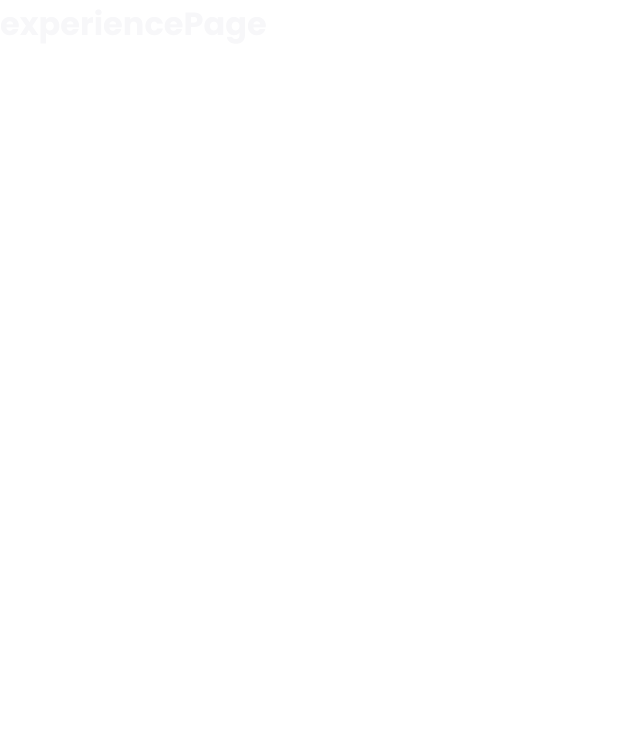
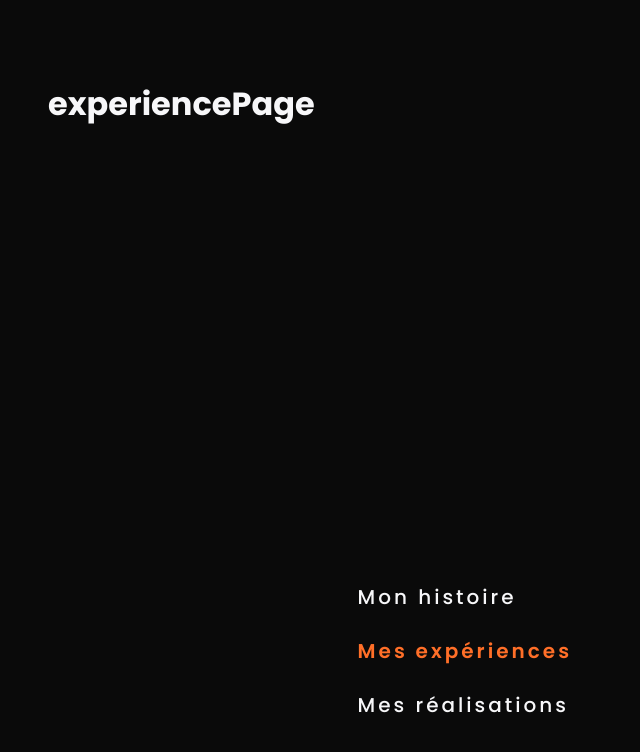
Before and after one commit to DamienLecointre/Portfolio-Frontend, a Next.js app: page /mes-experiences in a window 1280 px wide. Shown: the top 752 px of the page, without its empty margins (0-640 px from the left). Built offline with nearby package versions, Linux system fonts and the light colour scheme.

Commit message:
Header component added on all pages + nav link orange color added on link click + HomePage style changed name to SitePageSetup

```diff
--- a/src/app/home/page.tsx
+++ b/src/app/home/page.tsx
@@ -7,7 +7,7 @@ import BurgerMenuDisplay from "@/components/layout/BurgerMenuDisplay";
 import PageTitle from "@/components/ui/PageTitle";
 import Header from "@/components/layout/Header";
 
-import styles from "@/styles/pages/Home.module.scss";
+import styles from "@/styles/pages/SitePageSetup.module.scss";
 
 function HomePage() {
   const isMobile = useIsMobile(768);
--- a/src/app/mes-experiences/page.tsx
+++ b/src/app/mes-experiences/page.tsx
@@ -1,7 +1,12 @@
+import Header from "@/components/layout/Header";
+
+import styles from "@/styles/pages/SitePageSetup.module.scss";
+
 function experiencePage() {
   return (
-    <div>
+    <div className={styles.pageContainer}>
       <h1>experiencePage</h1>
+      <Header />
     </div>
   );
 }
--- a/src/components/sections/nav/DisplayScreensBtnData.tsx
+++ b/src/components/sections/nav/DisplayScreensBtnData.tsx
@@ -6,12 +6,13 @@ type Props = {
   location?: string;
 };
 
+const navData = [
+  { linkTitle: "Mon histoire", link: "/mon-histoire" },
+  { linkTitle: "Mes expériences", link: "/mes-experiences" },
+  { linkTitle: "Mes réalisations", link: "/mes-realisations" },
+];
+
 function DisplayScreensBtnData({ location }: Props) {
-  const navData = [
-    { linkTitle: "Mon histoire", link: "/mon-histoire" },
-    { linkTitle: "Mes expériences", link: "/mes-experiences" },
-    { linkTitle: "Mes réalisations", link: "/mes-realisations" },
-  ];
   return (
     <nav
       className={`${location === "default" ? styles.navContainer : ""} ${
--- a/src/components/ui/DisplayScreensBtn.tsx
+++ b/src/components/ui/DisplayScreensBtn.tsx
@@ -1,4 +1,8 @@
+"use client";
+
 import Link from "next/link";
+
+import useCurrentPage from "@/hooks/useCurrentPage";
 
 import { FontAwesomeIcon } from "@fortawesome/react-fontawesome";
 import { faChevronRight } from "@fortawesome/free-solid-svg-icons";
@@ -12,13 +16,16 @@ type linkProps = {
 };
 
 function DisplayScreensBtn({ linkTitle, link, location }: linkProps) {
+  const isActive = useCurrentPage(link);
+
   return (
     <Link
       href={link}
       rel="noopener noreferrer"
-      className={`${
-        location === "BurgerMenuDisplay" ? styles.burgerMenuLink : ""
-      } ${location === "default" ? styles.link : ""} `}
+      className={`
+        ${location === "default" ? styles.link : ""}
+        ${location === "BurgerMenuDisplay" ? styles.burgerMenuLink : ""}
+        ${isActive ? styles.activeLink : ""} `}
     >
       {linkTitle}
       {location === "BurgerMenuDisplay" && (
--- a/src/styles/components/ui/BurgerMenu.module.scss
+++ b/src/styles/components/ui/BurgerMenu.module.scss
@@ -32,7 +32,7 @@
   width: 100%;
   background: $color-white;
   top: 10px;
-  transform: rotate(45deg);
+  transform: rotate(225deg);
   // transform-origin: top left;
   transition: $mediumTransition;
 }
@@ -63,7 +63,7 @@
   width: 100%;
   background: $color-white;
   top: 10px;
-  transform: rotate(-45deg);
+  transform: rotate(-225deg);
   // transform-origin: top left;
   transition: $mediumTransition;
 }
--- a/src/styles/components/ui/DisplayScreensBtn.module.scss
+++ b/src/styles/components/ui/DisplayScreensBtn.module.scss
@@ -26,13 +26,18 @@
   outline: none;
 }
 
+.activeLink {
+  color: $color-accent;
+  font-weight: 600;
+}
+
 // ---------------------------------------------------------
 // MEDIA QUERRIES
 // ---------------------------------------------------------
 
 @media (max-width: 990px) {
   .link {
-    font-size: 1rem;
+    font-size: 0.875rem;
   }
 }
 
```
Also changed, not shown: src/app/mes-realisations/page.tsx (+6 -1 lines), src/app/mon-histoire/page.tsx (+6 -1 lines), src/styles/pages/SitePageSetup.module.scss (renamed from src/styles/pages/Home.module.scss).
